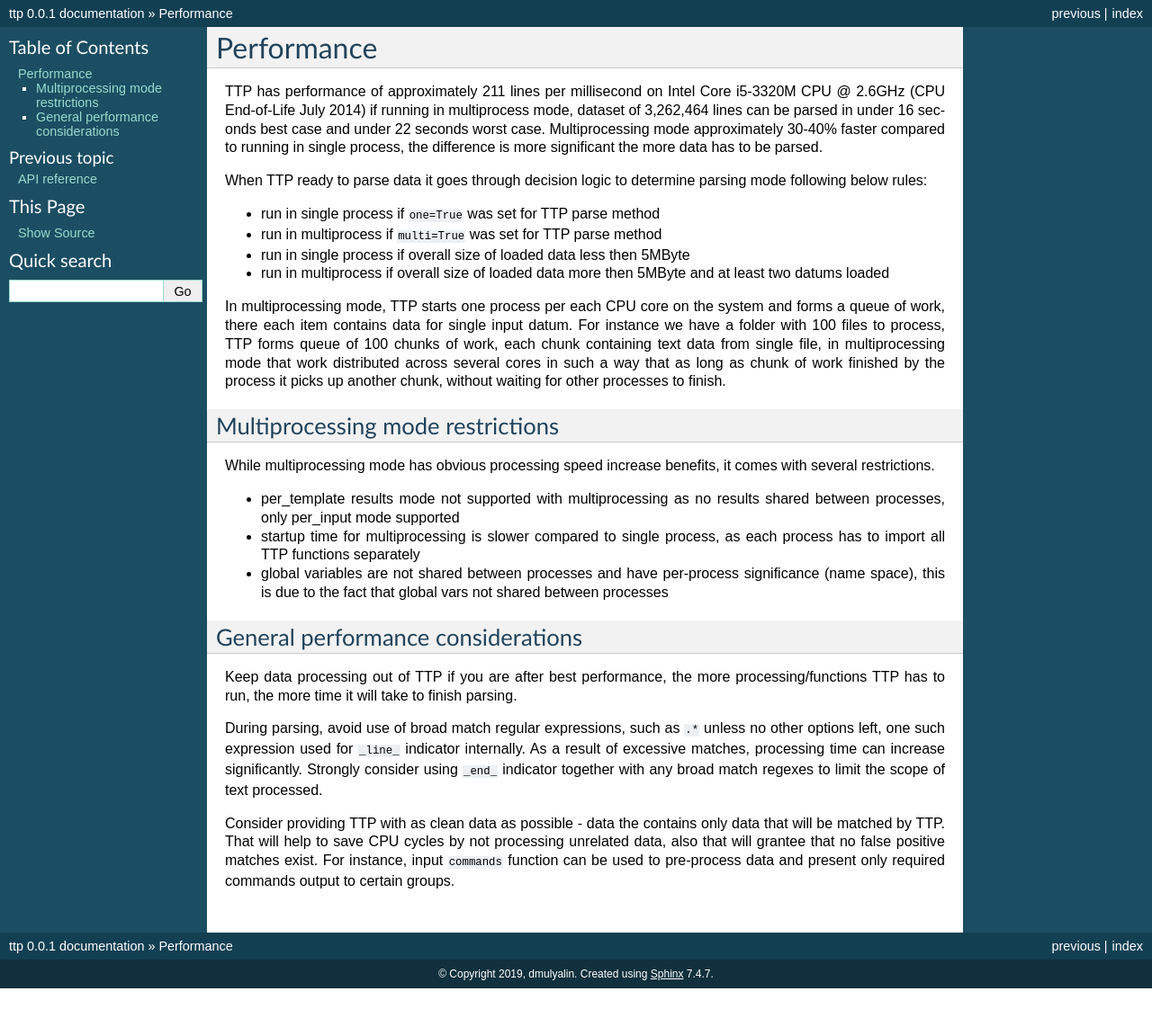
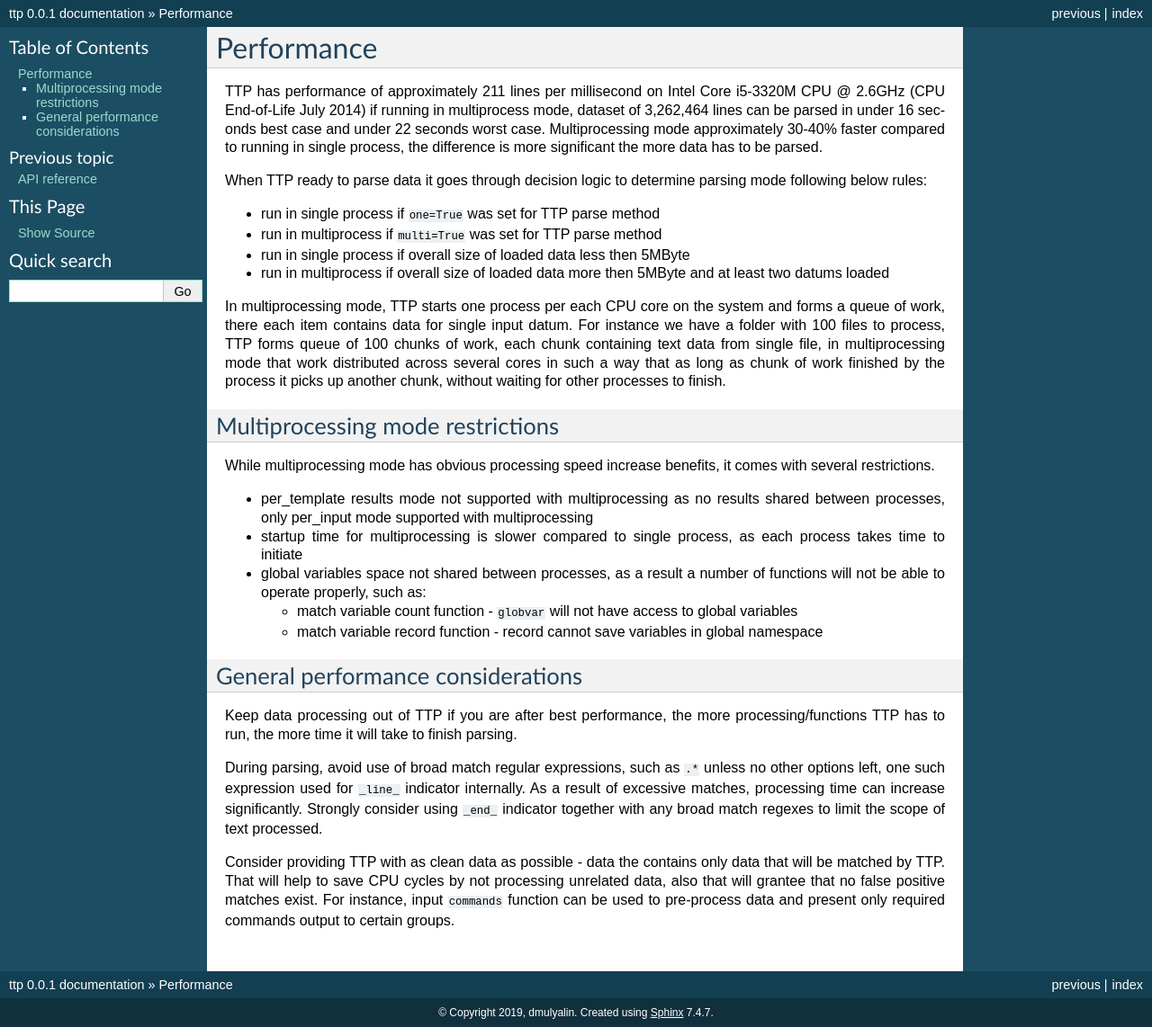
Before and after one commit to dmulyalin/ttp, a Sphinx documentation site: the page built from docs/source/Performance.rst, in a window 1280 px wide. Shown: the whole page at 90% size. Built offline with Sphinx 7.4.7, drawn with Linux system fonts in a browser that asks for light colours; before the commit the page ends 1099 px from its top, so only the background shows below that.

Commit message:
added match variable count function, as well as docs and test for it

```diff
--- a/docs/source/Performance.rst
+++ b/docs/source/Performance.rst
@@ -17,10 +17,12 @@ Multiprocessing mode restrictions
 
 While multiprocessing mode has obvious processing speed increase benefits, it comes with several restrictions.
 
-* per_template results mode not supported with multiprocessing as no results shared between processes, only per_input mode supported
-* startup time for multiprocessing is slower compared to single process, as each process has to import all TTP functions separately
-* global variables are not shared between processes and have per-process significance (name space), this is due to the fact that global vars not shared between processes
+* per_template results mode not supported with multiprocessing as no results shared between processes, only per_input mode supported with multiprocessing
+* startup time for multiprocessing is slower compared to single process, as each process takes time to initiate
+* global variables space not shared between processes, as a result a number of functions will not be able to operate properly, such as:
 
+  * match variable count function - ``globvar`` will not have access to global variables
+  * match variable record function - record cannot save variables in global namespace
 
 General performance considerations
 -----------------------------------
--- a/docs/source/TTP_TAGS/Inputs/Parameters.rst
+++ b/docs/source/TTP_TAGS/Inputs/Parameters.rst
@@ -1,7 +1,7 @@
 Input parameters
 ================
 
-Apart from input attributes specified in <input> tag, text payload of <input> tag can be used to pass additional parameters. These parameters is a key value pairs and serve to provide information that should be used during input data loading. Input tag `load`_ attribute can be used to specify which loader to use to parse data in tag's text, e.g. if data structured in yaml format, yaml loader can be used to convert it in Python data structure.
+Apart from input attributes specified in <input> tag, text payload of <input> tag can be used to pass additional parameters. These parameters is a key value pairs and serve to provide information that should be used during input data loading. Input tag `load`_ attribute can be used to specify which loader to use to load data in tag's text, e.g. if data structured in yaml format, yaml loader can be used to convert it in Python data structure.
 
 .. list-table::
    :widths: 10 90
```
Also changed, not shown: docs/source/Match Variables/Functions.rst (+90 -0 lines), 2 other files.
